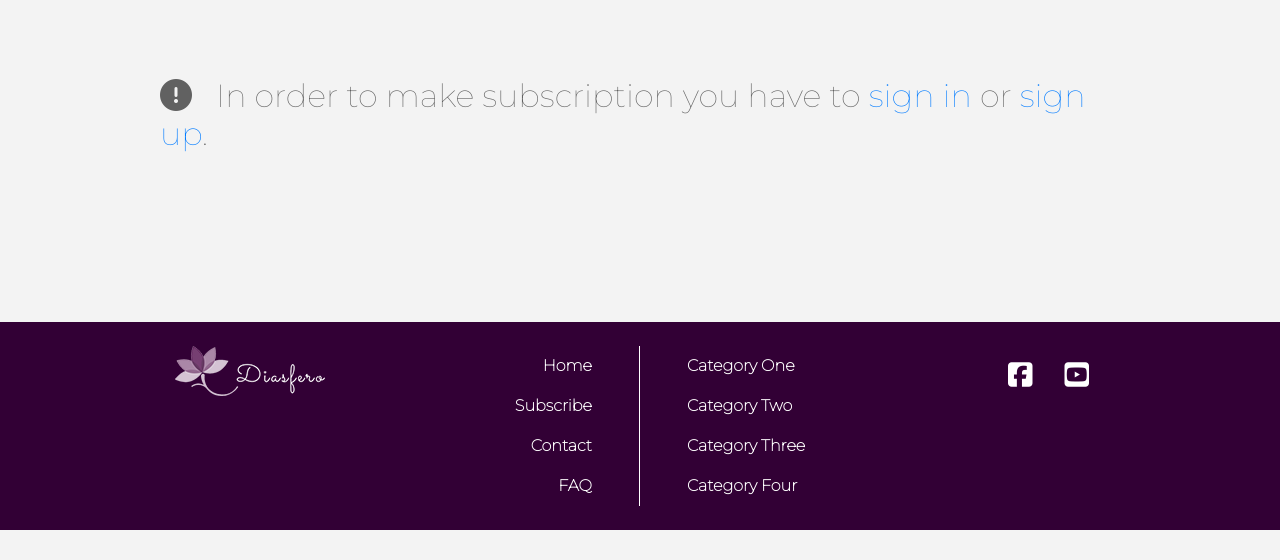
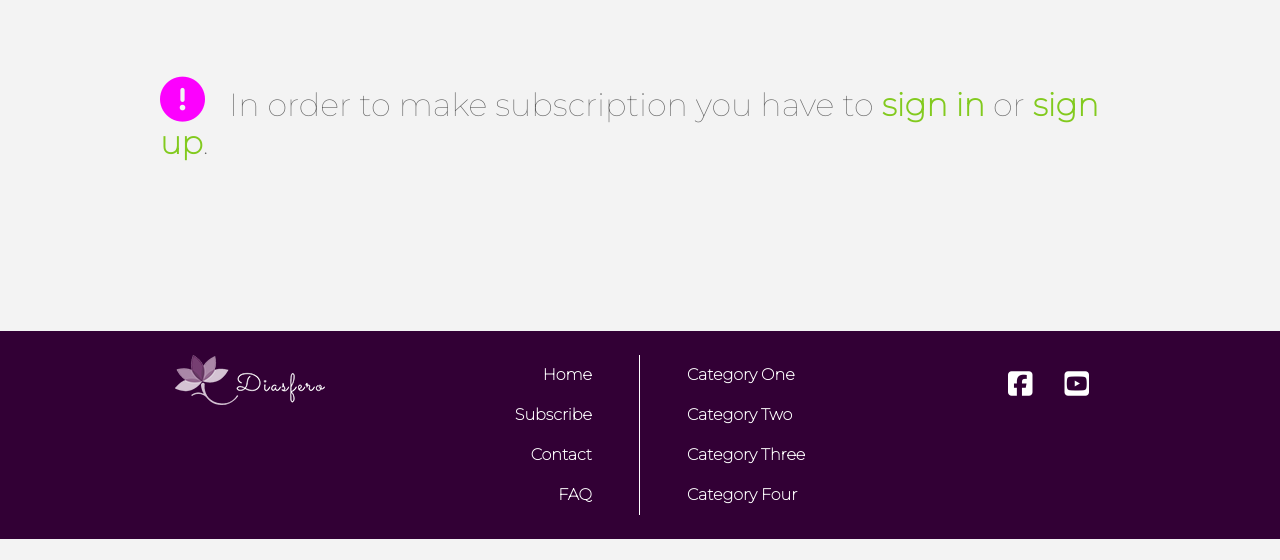
Before and after one commit to Aleksandre19/django, a Django app: page /subscription/cards/ in a window 1280 px wide. Shown: the part 240-800 px from the top of the page. Run offline with Django 3.2, Linux system fonts and the light colour scheme; parts of the project's set-up code (start-up, migrations or seed data) failed here and were passed over; some libraries are stand-ins or nearby versions.

Commit message:
Little style adjustment here and there

```diff
--- a/static/css/style.css
+++ b/static/css/style.css
@@ -295,7 +295,8 @@ nav.colapsing{
     line-height: 21px;
 } */
 
-.timer{
+.timer,
+.sign-in-up-icon{
     font-size: 45px;
     color: #fc01fe;
 }
@@ -412,7 +413,8 @@ nav.colapsing{
     font-weight: bold;
 }
 
-.nav-link{
+.nav-link,
+.sing-up-in a{
     color: #82ca1e;
     font-weight: bold;
 }
@@ -1414,7 +1416,7 @@ hr.feedback-devider {
     .titles {
         color: #6e6e6e !important;
         padding-left: 0 !important;
-        margin: 16px 0px 40px 0px !important;
+        margin: 16px 0px 40px 0px;
     }
 
     /* Increasing a top margin for titles */
```
